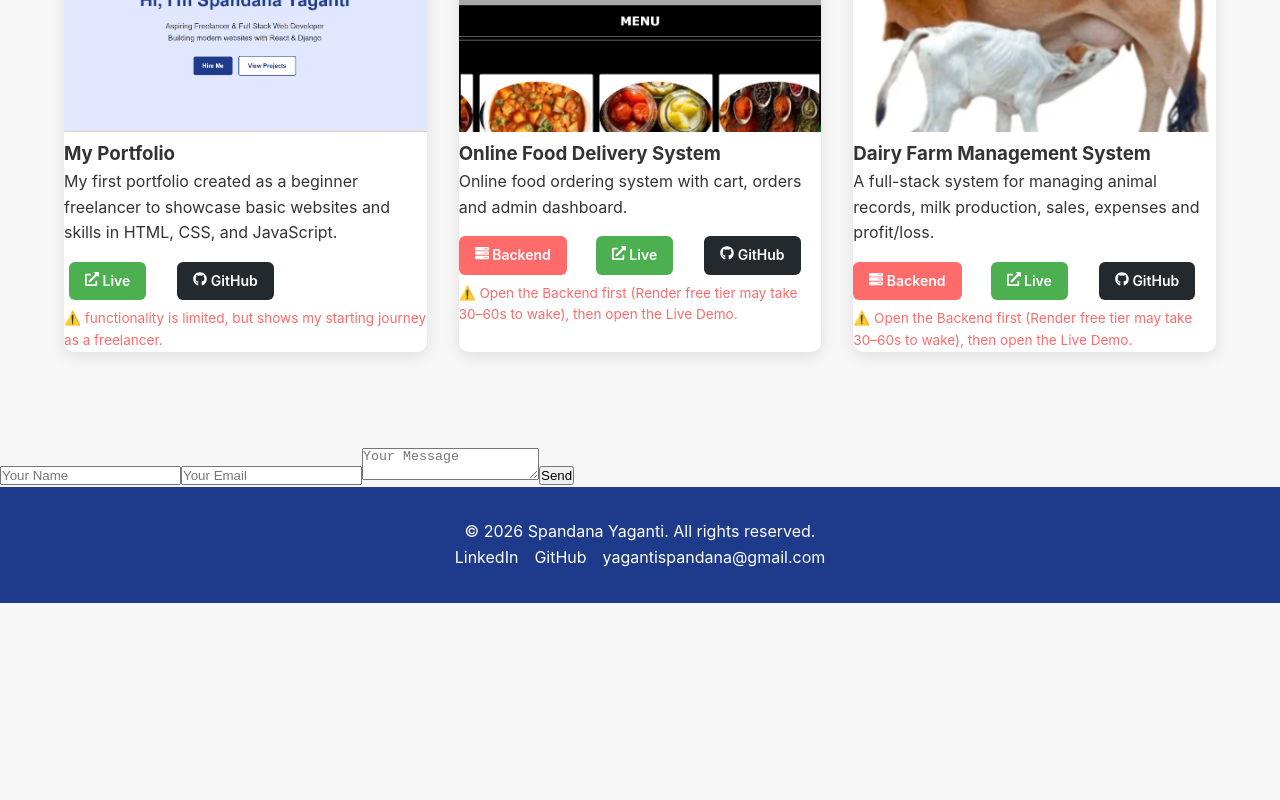
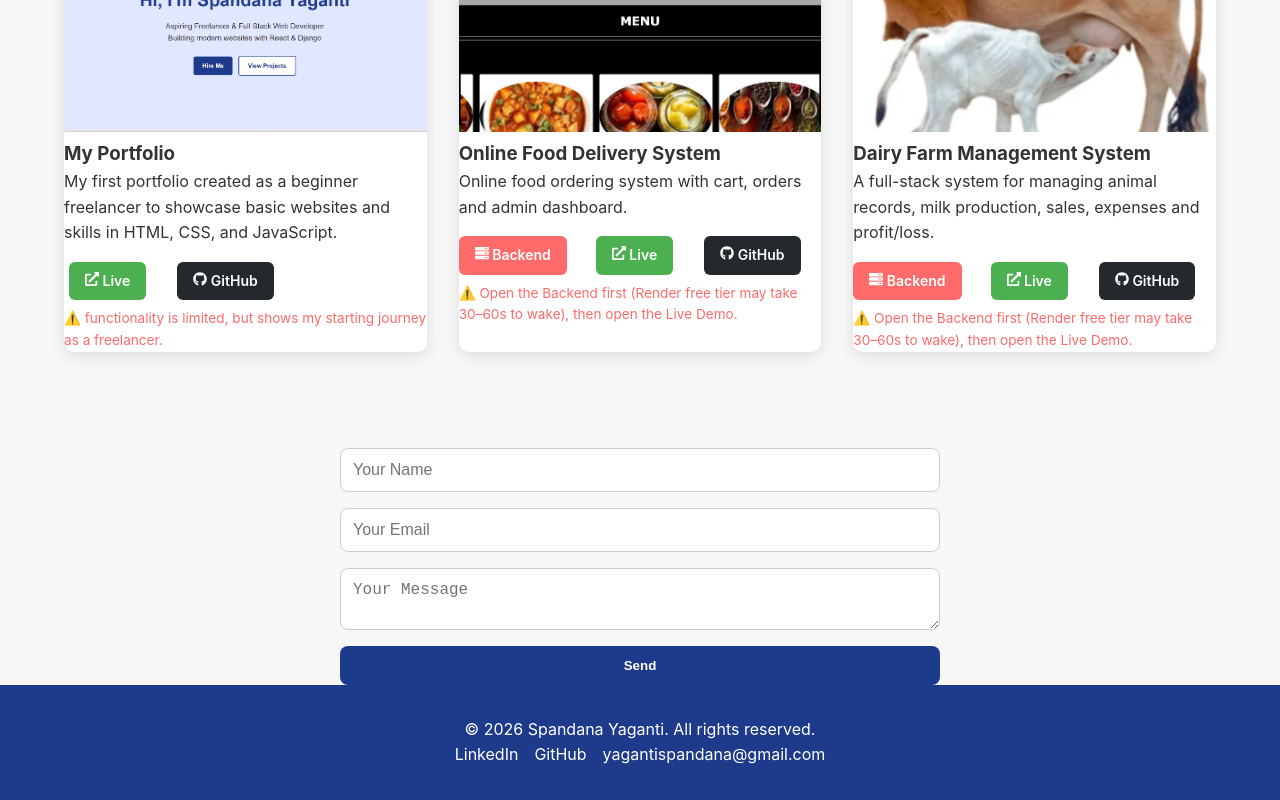
Before and after one commit to Yaganti-Spandana/portfolio, a React (Create React App) app: page / in a window 1280 px wide. Shown: the part 2811-3611 px from the top of the page. Before the commit the page ends 3414 px from the top, so only its background shows below. Built offline with nearby package versions, Linux system fonts and the light colour scheme.

Commit message:
Update App.css

```diff
--- a/src/App.css
+++ b/src/App.css
@@ -335,7 +335,7 @@ section h2 {
 }
 
 /* Contact Form */
-.contact form {
+.contact-form {
   max-width: 600px;
   margin: auto;
   display: flex;
@@ -343,20 +343,20 @@ section h2 {
   gap: 1rem;
 }
 
-.contact input, .contact textarea {
+.contact-form input, .contact-form textarea {
   padding: 0.75rem;
   border: 1px solid #ccc;
   border-radius: 8px;
   font-size: 1rem;
 }
 
-.contact input:focus, .contact textarea:focus {
+.contact-form input:focus, .contact-form textarea:focus {
   outline: none;
   border-color: #1E3A8A;
   box-shadow: 0 0 5px rgba(30,58,138,0.5);
 }
 
-.contact button {
+.contact-form button {
   padding: 0.75rem;
   background: #1E3A8A;
   color: #fff;
@@ -367,7 +367,7 @@ section h2 {
   transition: 0.3s;
 }
 
-.contact button:hover {
+.contact-form button:hover {
   background: #0f1f60;
 }
 
```
